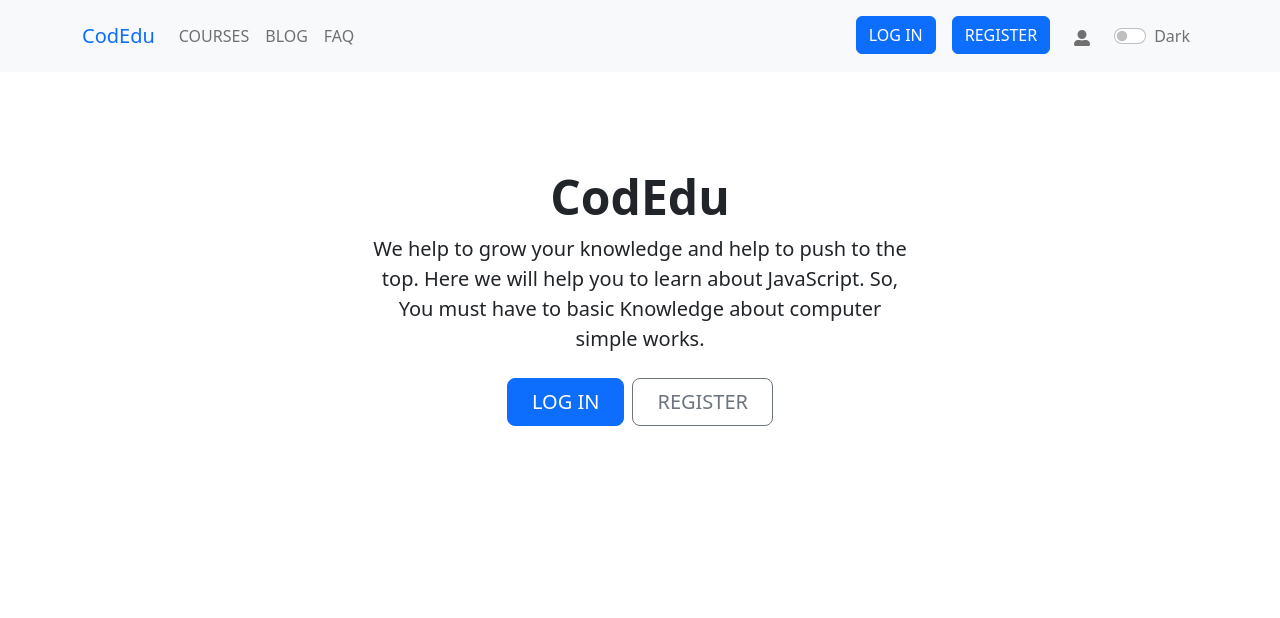
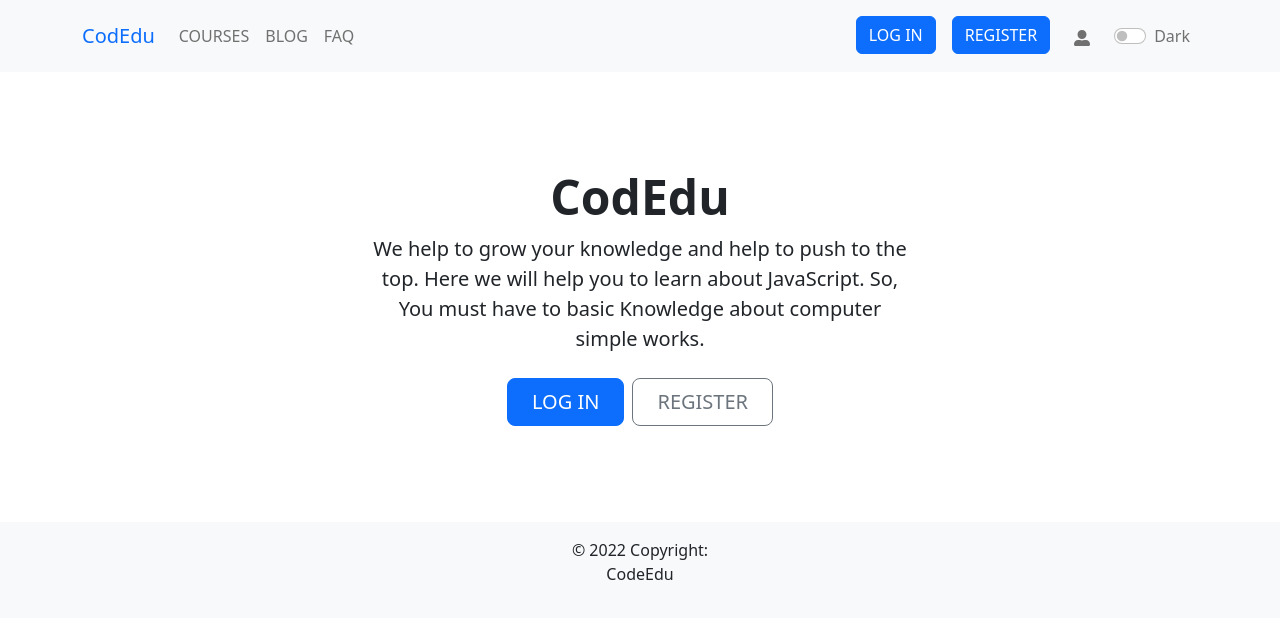
Before and after one commit to abusaidshabib/CodeEdu-client, a React (Create React App) app: page / in a window 1280 px wide. Shown: the top 618 px of the page. Built offline with nearby package versions, Linux system fonts and the light colour scheme; no server answers.

Commit message:
build done

```diff
--- a/package.json
+++ b/package.json
@@ -15,6 +15,7 @@
     "react-icons": "^4.6.0",
     "react-router-dom": "^6.4.2",
     "react-scripts": "5.0.1",
+    "react-to-pdf": "^0.0.14",
     "web-vitals": "^2.1.4"
   },
   "scripts": {
--- a/src/App.js
+++ b/src/App.js
@@ -1,12 +1,14 @@
-import logo from './logo.svg';
+
 import './App.css';
 import { RouterProvider } from 'react-router-dom';
 import { routes } from './Routes/Routes';
+import Footer from './Components/Footer/Footer';
 
 function App() {
   return (
     <div>
       <RouterProvider router={routes}></RouterProvider>
+      <Footer></Footer>
     </div>
   );
 }
--- /dev/null
+++ b/src/Components/Footer/Footer.js
@@ -0,0 +1,17 @@
+import React from 'react';
+
+const Footer = () => {
+    return (
+        <div>
+            <footer className="bg-light text-center text-lg-start">
+
+                <div className="text-center p-3" style={{backgroundColor: "light-blue"}}>
+                    © 2022 Copyright:
+                    <p className="text-dark text-decoration-none"> CodeEdu </p>
+                </div>
+            </footer>
+        </div>
+    );
+};
+
+export default Footer;
--- a/src/Pages/Lesson/Lesson.js
+++ b/src/Pages/Lesson/Lesson.js
@@ -16,7 +16,7 @@
                     <Card.Header>More</Card.Header>
                     <ListGroup variant="flush">
                         <ListGroup.Item>author: <b>{lessons.author}
-                        <img src={lessons.auth_img} alt=""/>
+                            <img src={lessons.auth_img} alt="" />
                         </b></ListGroup.Item>
                         <ListGroup.Item>rating: <b>{lessons.rating}</b></ListGroup.Item>
                         <ListGroup.Item>view: <b>{lessons.view}</b></ListGroup.Item>
```
Also changed, not shown: firebase.json (added), 2 other files (tests, documents, lock files or other folders).
